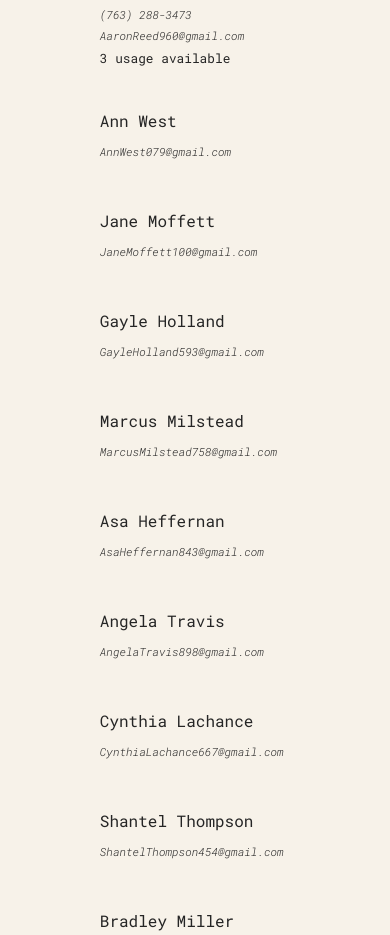
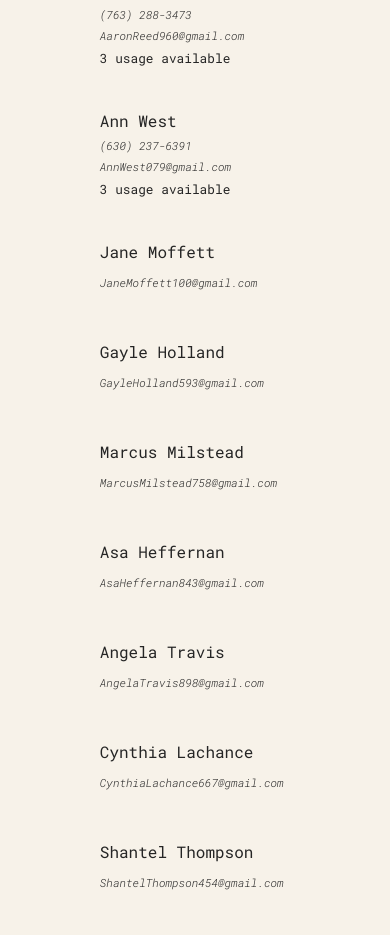
Before and after one commit to Chingsan53/gas-discount, a React (Create React App) app: page / in a window 390 px wide. Shown: the part 1100-2035 px from the top of the page. Built offline with nearby package versions, Linux system fonts and the light colour scheme.

Commit message:
Added a new phone number

```diff
--- a/src/App.js
+++ b/src/App.js
@@ -46,8 +46,9 @@ const numberData = [
   },
   {
     name: "Ann West",
-    phoneNumber: "",
+    phoneNumber: "(630) 237-6391",
     gmail: "AnnWest079@gmail.com",
+    status: "3 usage available"
   },
   {
     name: "Jane Moffett",
```
